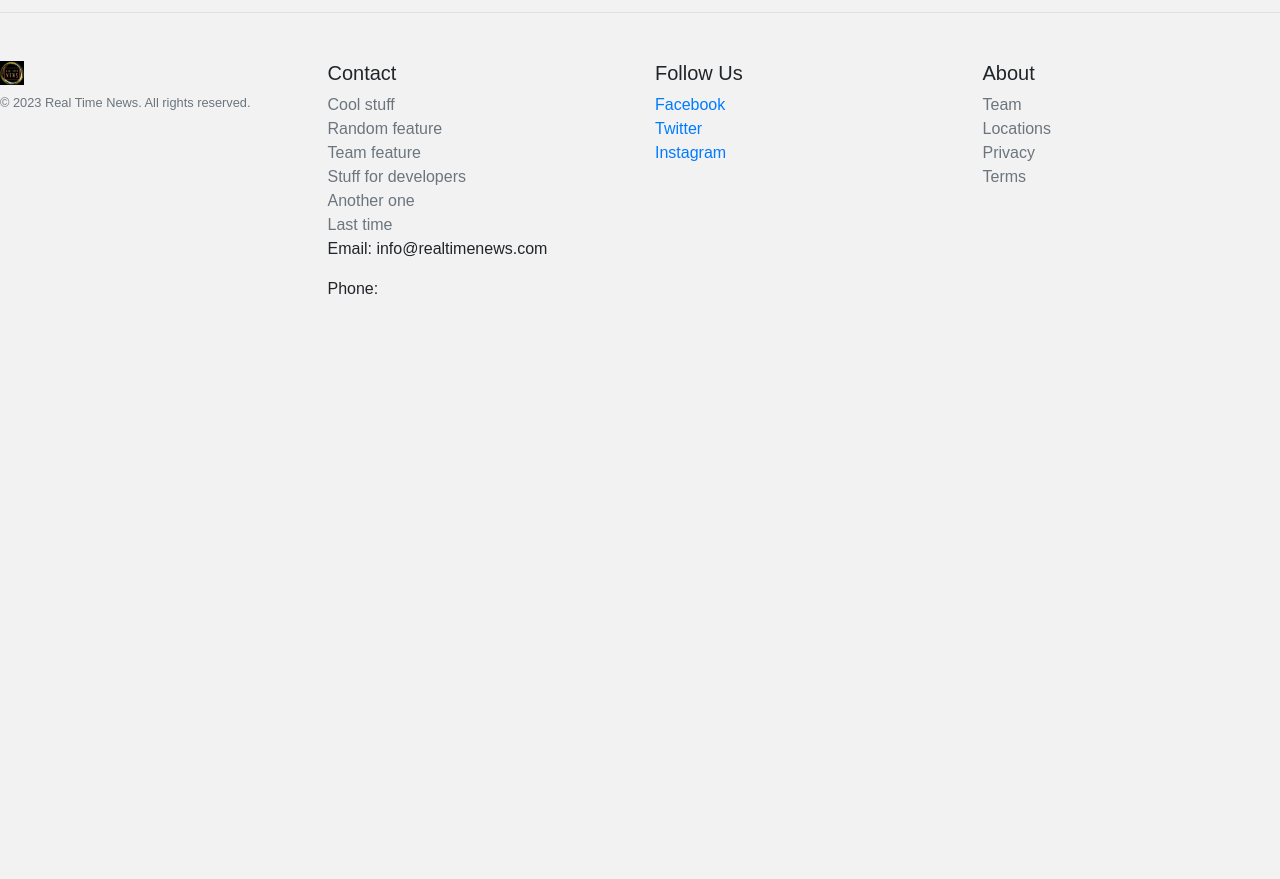
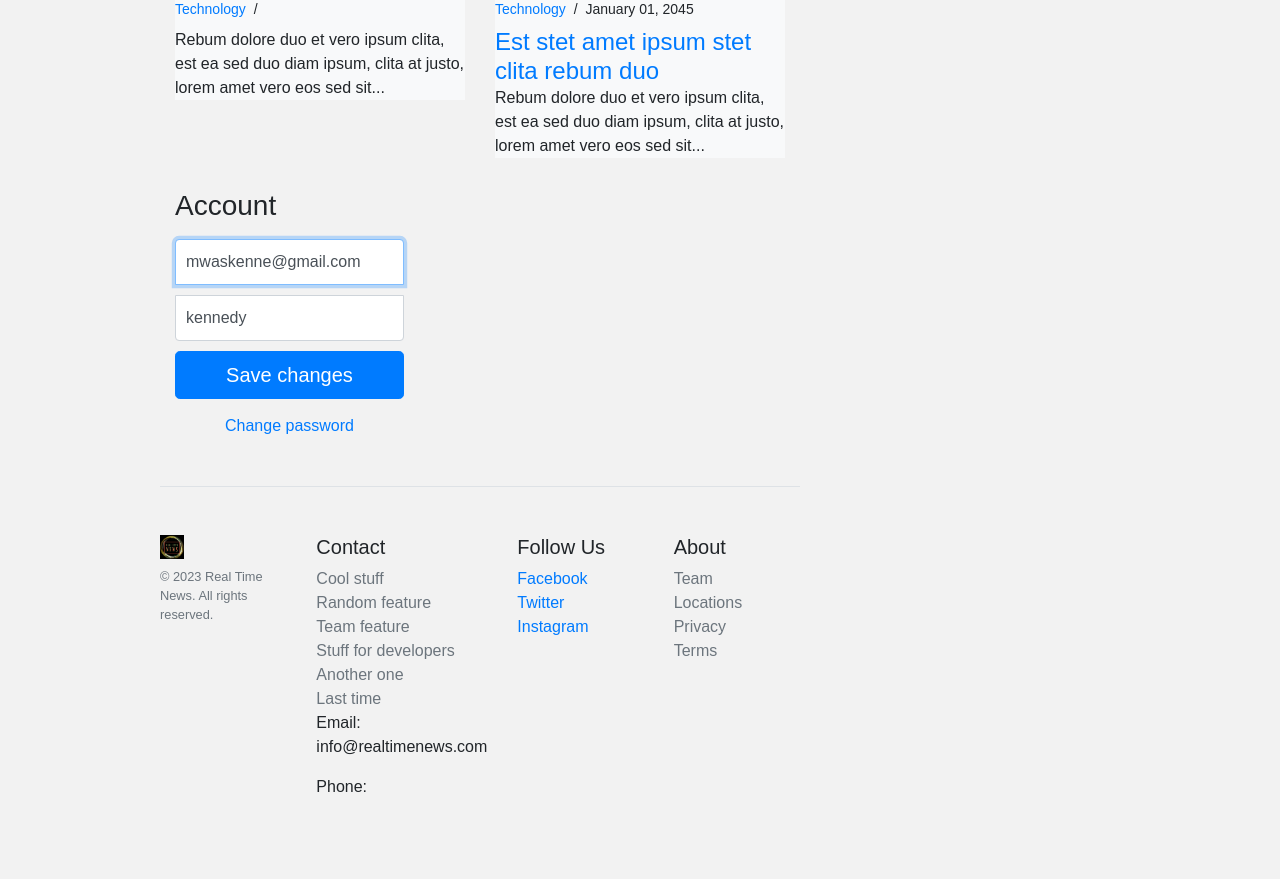
Before and after one commit to ken-001-mk/News_Website, a Django app: page /account in a window 1280 px wide. Shown: the part 727-1606 px from the top of the page. Before the commit the page ends 1021 px from the top, so only its background shows below. Run offline with Django 4.2, Linux system fonts and the light colour scheme; a user stored in the database is signed in; parts of the project's set-up code (start-up, migrations or seed data) failed here and were passed over.

Commit message:
my update

```diff
--- a/realNews/articles/templates/articles/article.html
+++ b/realNews/articles/templates/articles/article.html
@@ -1,3 +1,6 @@
+{% extends 'base.html' %}
+{% block content %}
+{% load static %}
 <!-- Navbar Start -->
 <div class="container-fluid p-0 mb-3">
     <nav class="navbar navbar-expand-lg bg-light navbar-light py-2 py-lg-0 px-lg-5">
@@ -62,7 +65,7 @@
                     </div>
                     <div class="col-lg-6">
                         <div class="position-relative mb-3">
-                            <img class="img-fluid w-100" src="img/news-500x280-1.jpg" style="object-fit: cover;">
+                            <img class="img-fluid w-100" src="media_cdn/articles/1/Raila_Advises_Kenyans_on_7_Ways_to_Punish_Ruto-4.jpg" style="object-fit: cover;">
                             <div class="overlay position-relative bg-light">
                                 <div class="mb-2" style="font-size: 14px;">
                                     <a href="">Technology</a>
@@ -125,3 +128,4 @@
         </div>
     </div>
 </div>
+{% endblock %}
--- a/realNews/articles/views.py
+++ b/realNews/articles/views.py
@@ -9,7 +9,7 @@ def Article_view(request):
     articles = Article.objects.all()
     context['articles'] = articles
 
-    return redirect('homepage')
+    #return redirect('homepage')
 
 
     return render(request, 'articles/article.html', context)
--- a/realNews/realNews/settings.py
+++ b/realNews/realNews/settings.py
@@ -129,12 +129,10 @@ USE_TZ = True
 # https://docs.djangoproject.com/en/4.2/howto/static-files/
 STATICFILES_DIRS = [
     os.path.join(BASE_DIR, 'static'),
-    os.path.join(BASE_DIR, 'media'),
+
 ]
 STATIC_URL = '/static/'
-MEDIA_URL = '/media/'
 STATIC_ROOT = os.path.join(BASE_DIR, 'static_cdn')
-MEDIA_ROOT = os.path.join(BASE_DIR, 'media_cdn')
 
 # Default primary key field type
 # https://docs.djangoproject.com/en/4.2/ref/settings/#default-auto-field
--- a/realNews/templates/base.html
+++ b/realNews/templates/base.html
@@ -1,3 +1,4 @@
+{% load static %}
 <!-- base.html -->
 <!DOCTYPE html>
 <html lang="en">
--- a/realNews/templates/snippets/header.html
+++ b/realNews/templates/snippets/header.html
@@ -77,7 +77,6 @@ integrity="sha384-TX8t27EcRE3e/ihU7zmQxVncDAy5uIKz4rEkgIXeMed4M0jlfIDPvg6uqKI2xX
 
         <div class="collapse navbar-collapse justify-content-between px-0 px-lg-3" id="navbarCollapse">
             <div class="navbar-nav mr-auto py-0">
-                <a href="index.html" class="nav-item nav-link">Home</a>
                 <a class="nav-item nav-link" href="{% url 'homepage' %}">Homepage</a>
                 <a href="articles" class="nav-item nav-link active">Articles</a>
                 <a href="single.html" class="nav-item nav-link">Single News</a>
@@ -116,5 +115,43 @@ integrity="sha384-TX8t27EcRE3e/ihU7zmQxVncDAy5uIKz4rEkgIXeMed4M0jlfIDPvg6uqKI2xX
 <!-- Breadcrumb End -->
 
 <!-- News With Sidebar Start -->
-
+<div class="container-fluid py-3">
+    <div class="container">
+        <div class="row">
+            <div class="col-lg-8">
+                <div class="row">
+                    <div class="col-12">
+                        <div class="d-flex align-items-center justify-content-between bg-light py-2 px-4 mb-3">
+                            <h3 class="m-0">Technology</h3>
+                            <a class="text-secondary font-weight-medium text-decoration-none" href="">View All</a>
+                        </div>
+                    </div>
+                    <div class="col-lg-6">
+                        <div class="position-relative mb-3">
+                            <img class="img-fluid w-100" src="/media/{{articles.img}}" style="object-fit: cover;">
+                            <div class="overlay position-relative bg-light">
+                                <div class="mb-2" style="font-size: 14px;">
+                                    <a href="">Technology</a>
+                                    <span class="px-1">/</span>
+                                    <span></span>
+                                </div>
+                                <a class="h4" href="/title/{{articles.id}}"></a>
+                                <p class="m-0">Rebum dolore duo et vero ipsum clita, est ea sed duo diam ipsum, clita at justo, lorem amet vero eos sed sit...</p>
+                            </div>
+                        </div>
+                    </div>
+                    <div class="col-lg-6">
+                        <div class="position-relative mb-3">
+                            <img class="img-fluid w-100" src="/articles/{{articles.image}}" style="object-fit: cover;">
+                            <div class="overlay position-relative bg-light">
+                                <div class="mb-2" style="font-size: 14px;">
+                                    <a href="">Technology</a>
+                                    <span class="px-1">/</span>
+                                    <span>January 01, 2045</span>
+                                </div>
+                                <a class="h4" href="">Est stet amet ipsum stet clita rebum duo</a>
+                                <p class="m-0">Rebum dolore duo et vero ipsum clita, est ea sed duo diam ipsum, clita at justo, lorem amet vero eos sed sit...</p>
+                            </div>
+                        </div>
+                    </div>
 <!-- News With Sidebar End -->
```
Also changed, not shown: realNews/articles/admin.py (+12 -1 lines), realNews/newsApp/admin.py (+0 -14 lines), realNews/newsApp/models.py (+0 -32 lines), README.md (added), realNews/db.sqlite3, realNews/img/1.jpg (deleted), realNews/img/2.jpg (deleted), realNews/img/2_IZCzzsj.jpg (deleted), realNews/media_cdn/articles/1/Raila_Advises_Kenyans_on_7_Ways_to_Punish_Ruto-4.jpg (deleted), realNews/media_cdn/articles/1/Ruto_Clears_Billionaire_Bill_Gates_to_Build_Regional_Headquarters_in_Kenya-3.jpg (deleted), realNews/newsApp/migrations/0002_remove_comment_article_delete_article_and_more.py (added), realNews/static/news-500x280-1.jpg (added), realNews/static/news-500x280-2.jpg (added), 1 other file.
